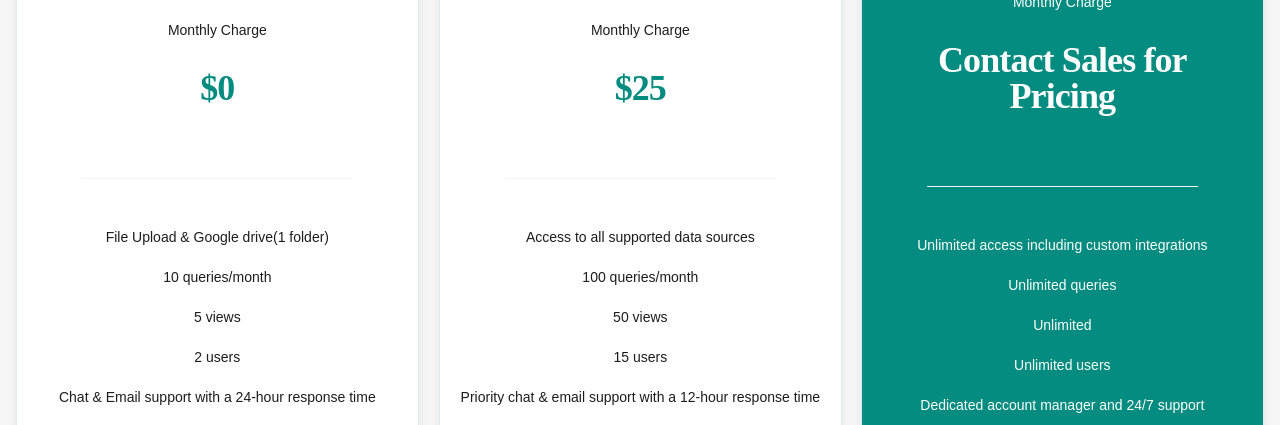
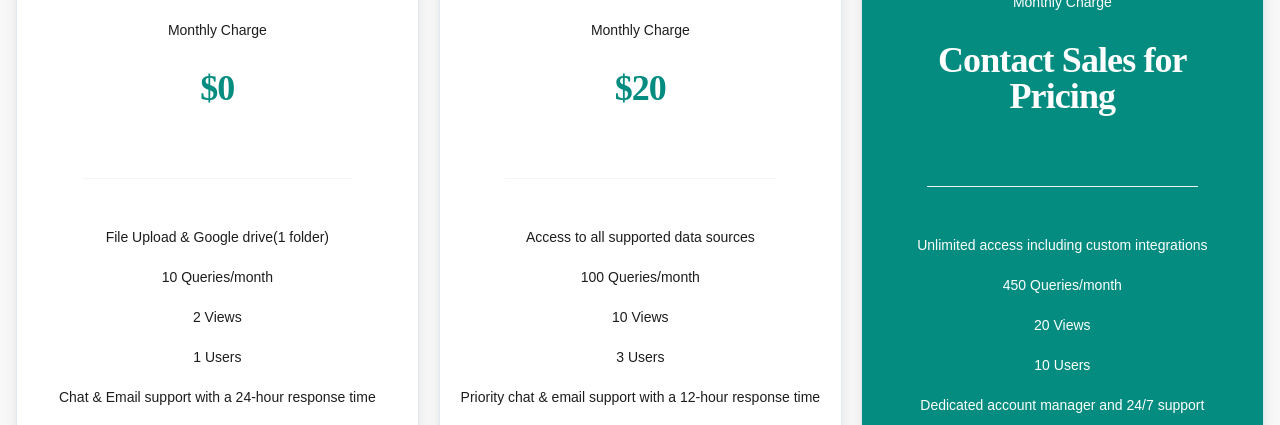
Before and after one commit to kwesinavilot/radii-landing-page, a Next.js app: page / in a window 1280 px wide. Shown: the part 2825-3250 px from the top of the page. Built offline with nearby package versions, Linux system fonts and the light colour scheme.

Commit message:
content edited

```diff
--- a/components/Pricing.tsx
+++ b/components/Pricing.tsx
@@ -49,11 +49,11 @@ const Pricing = () => {
             <div className="flex flex-col items-center justify-center">
               <p>File Upload & Google drive(1 folder)</p>
               <br />
-              <p>10 queries/month</p>
+              <p>10 Queries/month</p>
               <br />
-              <p>5 views</p>
+              <p>2 Views</p>
               <br />
-              <p>2 users</p>
+              <p>1 Users</p>
               <br />
               <p>Chat & Email support with a 24-hour response time</p>
               <br />
@@ -84,7 +84,7 @@ const Pricing = () => {
             <PcardPreTitle>Standard</PcardPreTitle>
             <PcardPreTitle2>Monthly Charge</PcardPreTitle2>
             <br />
-            <PcardTitle>$25</PcardTitle>
+            <PcardTitle>$20</PcardTitle>
           </PcardHeader>
           <br />
           <br />
@@ -95,11 +95,11 @@ const Pricing = () => {
             <div className="flex flex-col items-center justify-center">
               <p>Access to all supported data sources</p>
               <br />
-              <p>100 queries/month</p>
+              <p>100 Queries/month</p>
               <br />
-              <p>50 views</p>
+              <p>10 Views</p>
               <br />
-              <p>15 users</p>
+              <p>3 Users</p>
               <br />
               <p>Priority chat & email support with a 12-hour response time</p>
               <br />
@@ -142,11 +142,11 @@ const Pricing = () => {
             <div className="flex flex-col items-center justify-center">
               <p style={{ color: '#ffffff', flex:'display', justifyItems:'center', alignContent:'center', margin:'auto'}}>Unlimited access including custom integrations</p>
               <br />
-              <p style={{ color: '#ffffff' }}>Unlimited queries</p>
+              <p style={{ color: '#ffffff' }}>450 Queries/month</p>
               <br />
-              <p style={{ color: '#ffffff' }}>Unlimited</p>
+              <p style={{ color: '#ffffff' }}>20 Views</p>
               <br />
-              <p style={{ color: '#ffffff' }}>Unlimited users</p>
+              <p style={{ color: '#ffffff' }}>10 Users</p>
               <br />
               <p style={{ color: '#ffffff' }}>Dedicated account manager and 24/7 support</p>
               <br />
```
